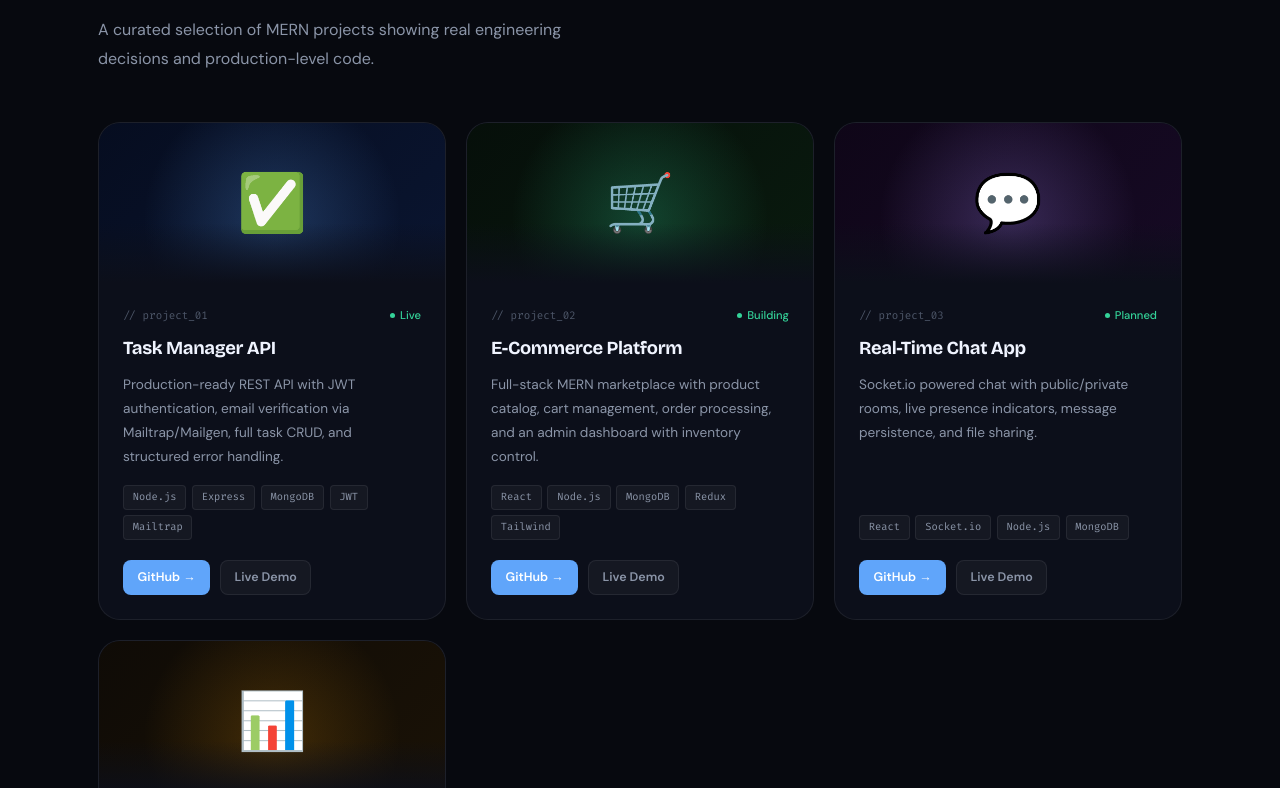
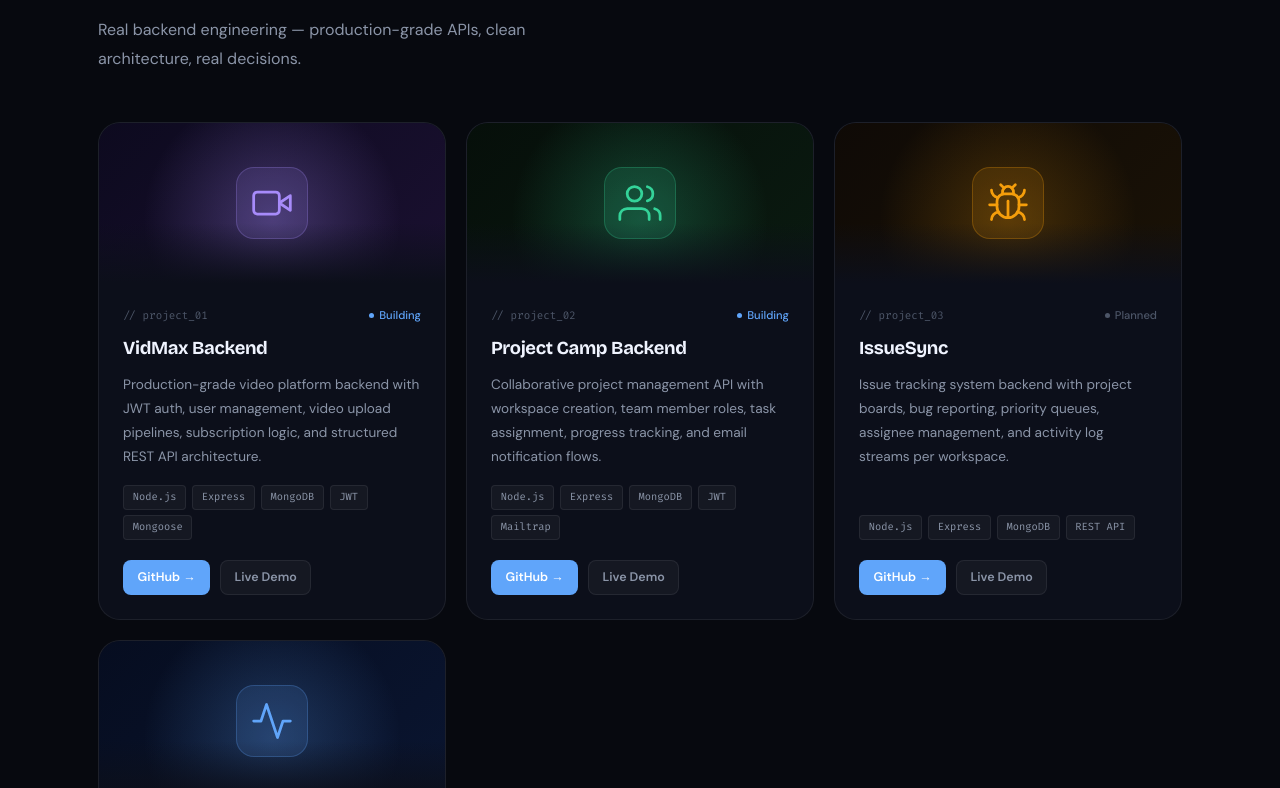
Before and after one commit to ssiddiquiii/sameed-portfolio, a React (Vite) app: page / in a window 1280 px wide. Shown: the part 3972-4760 px from the top of the page. Built offline with nearby package versions, Linux system fonts and the light colour scheme.

Commit message:
project cards updated

```diff
--- a/src/components/Projects.jsx
+++ b/src/components/Projects.jsx
@@ -1,61 +1,297 @@
-import { PROJECTS } from '../data'
+import { PROJECTS } from "../data";
+
+/* ── Project SVG Icons ─────────────────────────────────────────── */
+const VideoIcon = () => (
+  <svg
+    viewBox="0 0 24 24"
+    fill="none"
+    stroke="currentColor"
+    strokeWidth="1.5"
+    strokeLinecap="round"
+    strokeLinejoin="round"
+    width="44"
+    height="44"
+  >
+    <path d="m22 8-6 4 6 4V8z" />
+    <rect x="2" y="6" width="14" height="12" rx="2" />
+  </svg>
+);
+
+const UsersIcon = () => (
+  <svg
+    viewBox="0 0 24 24"
+    fill="none"
+    stroke="currentColor"
+    strokeWidth="1.5"
+    strokeLinecap="round"
+    strokeLinejoin="round"
+    width="44"
+    height="44"
+  >
+    <path d="M17 21v-2a4 4 0 0 0-4-4H5a4 4 0 0 0-4 4v2" />
+    <circle cx="9" cy="7" r="4" />
+    <path d="M23 21v-2a4 4 0 0 0-3-3.87" />
+    <path d="M16 3.13a4 4 0 0 1 0 7.75" />
+  </svg>
+);
+
+const BugIcon = () => (
+  <svg
+    viewBox="0 0 24 24"
+    fill="none"
+    stroke="currentColor"
+    strokeWidth="1.5"
+    strokeLinecap="round"
+    strokeLinejoin="round"
+    width="44"
+    height="44"
+  >
+    <path d="m8 2 1.88 1.88" />
+    <path d="M14.12 3.88 16 2" />
+    <path d="M9 7.13v-1a3.003 3.003 0 1 1 6 0v1" />
+    <path d="M12 20c-3.3 0-6-2.7-6-6v-3a4 4 0 0 1 4-4h4a4 4 0 0 1 4 4v3c0 3.3-2.7 6-6 6z" />
+    <path d="M12 20v-9" />
+    <path d="M6.53 9C4.6 8.8 3 7.1 3 5" />
+    <path d="M6 13H2" />
+    <path d="M3 21c0-2.1 1.7-3.9 3.8-4" />
+    <path d="M20.97 5c0 2.1-1.6 3.8-3.5 4" />
+    <path d="M22 13h-4" />
+    <path d="M17.2 17c2.1.1 3.8 1.9 3.8 4" />
+  </svg>
+);
+
+const ActivityIcon = () => (
+  <svg
+    viewBox="0 0 24 24"
+    fill="none"
+    stroke="currentColor"
+    strokeWidth="1.5"
+    strokeLinecap="round"
+    strokeLinejoin="round"
+    width="44"
+    height="44"
+  >
+    <polyline points="22 12 18 12 15 21 9 3 6 12 2 12" />
+  </svg>
+);
+
+const ICON_MAP = {
+  video: {
+    component: <VideoIcon />,
+    accent: "#a78bfa",
+    bg: "rgba(167,139,250,0.12)",
+    border: "rgba(167,139,250,0.25)",
+  },
+  users: {
+    component: <UsersIcon />,
+    accent: "#34D399",
+    bg: "rgba(52,211,153,0.12)",
+    border: "rgba(52,211,153,0.25)",
+  },
+  bug: {
+    component: <BugIcon />,
+    accent: "#F59E0B",
+    bg: "rgba(245,158,11,0.12)",
+    border: "rgba(245,158,11,0.25)",
+  },
+  activity: {
+    component: <ActivityIcon />,
+    accent: "#60A5FA",
+    bg: "rgba(96,165,250,0.12)",
+    border: "rgba(96,165,250,0.25)",
+  },
+};
 
 export default function Projects() {
   return (
-    <section id="projects" className="section" style={{ background: 'var(--bg)' }}>
+    <section
+      id="projects"
+      className="section"
+      style={{ background: "var(--bg)" }}
+    >
       <div className="container">
         <div className="reveal">
           <div className="section-eyebrow">Projects</div>
-          <h2 className="section-title">Things I've Shipped</h2>
-          <p className="section-sub">A curated selection of MERN projects showing real engineering decisions and production-level code.</p>
+          <h2 className="section-title">Things I've Built</h2>
+          <p className="section-sub">
+            Real backend engineering — production-grade APIs, clean
+            architecture, real decisions.
+          </p>
         </div>
 
-        <div style={{ display: 'grid', gridTemplateColumns: 'repeat(auto-fill,minmax(min(100%,340px),1fr))', gap: '1.25rem', marginTop: '3rem' }}>
-          {PROJECTS.map((p, i) => (
+        <div
+          style={{
+            display: "grid",
+            gridTemplateColumns:
+              "repeat(auto-fill,minmax(min(100%,340px),1fr))",
+            gap: "1.25rem",
+            marginTop: "3rem",
+          }}
+        >
+          {PROJECTS.map((p, i) => {
+            const iconKey = Object.keys(ICON_MAP)[i] || "activity";
+            const icon = ICON_MAP[iconKey];
+            return (
               <div key={p.num} className={`project-card reveal delay-${i + 1}`}>
-              {/* Header */}
+                {/* Header — SVG icon centered on gradient bg */}
                 <div className="project-header" style={p.bgStyle}>
-                <div style={{
-                  position: 'absolute', inset: 0,
+                  <div
+                    style={{
+                      position: "absolute",
+                      inset: 0,
                       background: `radial-gradient(circle at 50% 60%, ${p.glowColor}, transparent 65%)`,
-                }} />
-                <span style={{ fontSize: '3.5rem', position: 'relative', zIndex: 1 }}>{p.emoji}</span>
+                    }}
+                  />
+                  <div
+                    style={{
+                      position: "relative",
+                      zIndex: 1,
+                      width: "72px",
+                      height: "72px",
+                      borderRadius: "18px",
+                      background: icon.bg,
+                      border: `1px solid ${icon.border}`,
+                      display: "flex",
+                      alignItems: "center",
+                      justifyContent: "center",
+                      color: icon.accent,
+                    }}
+                  >
+                    {icon.component}
+                  </div>
                 </div>
 
                 {/* Body */}
-              <div style={{ padding: '1.5rem', flex: 1, display: 'flex', flexDirection: 'column' }}>
-                <div style={{ display: 'flex', alignItems: 'center', justifyContent: 'space-between', marginBottom: '0.6rem' }}>
-                  <span style={{ fontFamily: 'Fira Code, monospace', fontSize: '0.68rem', color: 'var(--text-3)' }}>{p.num}</span>
-                  <span style={{ display: 'flex', alignItems: 'center', gap: '0.3rem', fontSize: '0.7rem', fontWeight: 500, color: 'var(--accent-2)' }}>
-                    <span style={{ width: '5px', height: '5px', borderRadius: '50%', background: 'var(--accent-2)', display: 'inline-block' }} />
+                <div
+                  style={{
+                    padding: "1.5rem",
+                    flex: 1,
+                    display: "flex",
+                    flexDirection: "column",
+                  }}
+                >
+                  <div
+                    style={{
+                      display: "flex",
+                      alignItems: "center",
+                      justifyContent: "space-between",
+                      marginBottom: "0.6rem",
+                    }}
+                  >
+                    <span
+                      style={{
+                        fontFamily: "Fira Code, monospace",
+                        fontSize: "0.68rem",
+                        color: "var(--text-3)",
+                      }}
+                    >
+                      {p.num}
+                    </span>
+                    <span
+                      style={{
+                        display: "flex",
+                        alignItems: "center",
+                        gap: "0.3rem",
+                        fontSize: "0.7rem",
+                        fontWeight: 500,
+                        color:
+                          p.status === "Building"
+                            ? "var(--accent)"
+                            : p.status === "Live"
+                              ? "var(--accent-2)"
+                              : "var(--text-3)",
+                      }}
+                    >
+                      <span
+                        style={{
+                          width: "5px",
+                          height: "5px",
+                          borderRadius: "50%",
+                          background: "currentColor",
+                          display: "inline-block",
+                        }}
+                      />
                       {p.status}
                     </span>
                   </div>
 
-                <h3 style={{ fontFamily: 'Bricolage Grotesque, sans-serif', fontSize: '1.15rem', fontWeight: 700, letterSpacing: '-0.02em', marginBottom: '0.6rem', color: 'var(--text-1)' }}>
+                  <h3
+                    style={{
+                      fontFamily: "Bricolage Grotesque, sans-serif",
+                      fontSize: "1.15rem",
+                      fontWeight: 700,
+                      letterSpacing: "-0.02em",
+                      marginBottom: "0.6rem",
+                      color: "var(--text-1)",
+                    }}
+                  >
                     {p.title}
                   </h3>
-                <p style={{ fontSize: '0.85rem', color: 'var(--text-2)', lineHeight: 1.75, marginBottom: '1rem', flex: 1 }}>{p.desc}</p>
+                  <p
+                    style={{
+                      fontSize: "0.85rem",
+                      color: "var(--text-2)",
+                      lineHeight: 1.75,
+                      marginBottom: "1rem",
+                      flex: 1,
+                    }}
+                  >
+                    {p.desc}
+                  </p>
 
-                <div style={{ display: 'flex', flexWrap: 'wrap', gap: '0.35rem', marginBottom: '1.25rem' }}>
-                  {p.tags.map((t) => <span key={t} className="ptag">{t}</span>)}
+                  <div
+                    style={{
+                      display: "flex",
+                      flexWrap: "wrap",
+                      gap: "0.35rem",
+                      marginBottom: "1.25rem",
+                    }}
+                  >
+                    {p.tags.map((t) => (
+                      <span key={t} className="ptag">
+                        {t}
+                      </span>
+                    ))}
                   </div>
 
-                <div style={{ display: 'flex', gap: '0.6rem' }}>
-                  <a href={p.github} target="_blank" rel="noreferrer" className="plink primary">GitHub →</a>
-                  <a href={p.live}   target="_blank" rel="noreferrer" className="plink">Live Demo</a>
+                  <div style={{ display: "flex", gap: "0.6rem" }}>
+                    <a
+                      href={p.github}
+                      target="_blank"
+                      rel="noreferrer"
+                      className="plink primary"
+                    >
+                      GitHub →
+                    </a>
+                    <a
+                      href={p.live}
+                      target="_blank"
+                      rel="noreferrer"
+                      className="plink"
+                    >
+                      Live Demo
+                    </a>
                   </div>
                 </div>
               </div>
-          ))}
+            );
+          })}
         </div>
 
-        <div className="reveal" style={{ textAlign: 'center', marginTop: '2.5rem' }}>
-          <a href="https://github.com/ssiddiquiii" target="_blank" rel="noreferrer" className="cta-secondary">
+        <div
+          className="reveal"
+          style={{ textAlign: "center", marginTop: "2.5rem" }}
+        >
+          <a
+            href="https://github.com/ssiddiquiii"
+            target="_blank"
+            rel="noreferrer"
+            className="cta-secondary"
+          >
             View All on GitHub →
           </a>
         </div>
       </div>
     </section>
-  )
+  );
 }
--- a/src/data/index.js
+++ b/src/data/index.js
@@ -77,50 +77,50 @@ export const SERVICES = [
 
 export const PROJECTS = [
   {
-    emoji: '✅',
-    bgStyle: { background: 'linear-gradient(135deg,#060d20,#0a1530)' },
-    glowColor: 'rgba(96,165,250,0.25)',
+    emoji: '🎬',
+    bgStyle: { background: 'linear-gradient(135deg,#0d0a1f,#1a1030)' },
+    glowColor: 'rgba(167,139,250,0.3)',
     num: '// project_01',
-    title: 'Task Manager API',
-    status: 'Live',
-    desc: 'Production-ready REST API with JWT authentication, email verification via Mailtrap/Mailgen, full task CRUD, and structured error handling.',
+    title: 'VidMax Backend',
+    status: 'Building',
+    desc: 'Production-grade video platform backend with JWT auth, user management, video upload pipelines, subscription logic, and structured REST API architecture.',
+    tags: ['Node.js', 'Express', 'MongoDB', 'JWT', 'Mongoose'],
+    github: 'https://github.com/ssiddiquiii',
+    live: '#',
+  },
+  {
+    emoji: '🏕️',
+    bgStyle: { background: 'linear-gradient(135deg,#060f0a,#0a1a10)' },
+    glowColor: 'rgba(52,211,153,0.25)',
+    num: '// project_02',
+    title: 'Project Camp Backend',
+    status: 'Building',
+    desc: 'Collaborative project management API with workspace creation, team member roles, task assignment, progress tracking, and email notification flows.',
     tags: ['Node.js', 'Express', 'MongoDB', 'JWT', 'Mailtrap'],
     github: 'https://github.com/ssiddiquiii',
     live: '#',
   },
   {
-    emoji: '🛒',
-    bgStyle: { background: 'linear-gradient(135deg,#060f0a,#091a0e)' },
-    glowColor: 'rgba(52,211,153,0.25)',
-    num: '// project_02',
-    title: 'E-Commerce Platform',
-    status: 'Building',
-    desc: 'Full-stack MERN marketplace with product catalog, cart management, order processing, and an admin dashboard with inventory control.',
-    tags: ['React', 'Node.js', 'MongoDB', 'Redux', 'Tailwind'],
+    emoji: '🐛',
+    bgStyle: { background: 'linear-gradient(135deg,#0f0a06,#1a1206)' },
+    glowColor: 'rgba(245,158,11,0.22)',
+    num: '// project_03',
+    title: 'IssueSync',
+    status: 'Planned',
+    desc: 'Issue tracking system backend with project boards, bug reporting, priority queues, assignee management, and activity log streams per workspace.',
+    tags: ['Node.js', 'Express', 'MongoDB', 'REST API'],
     github: 'https://github.com/ssiddiquiii',
     live: '#',
   },
   {
-    emoji: '💬',
-    bgStyle: { background: 'linear-gradient(135deg,#0f0618,#160a24)' },
-    glowColor: 'rgba(167,139,250,0.25)',
-    num: '// project_03',
-    title: 'Real-Time Chat App',
+    emoji: '📍',
+    bgStyle: { background: 'linear-gradient(135deg,#060d20,#0a1530)' },
+    glowColor: 'rgba(96,165,250,0.25)',
+    num: '// project_04',
+    title: 'TrackingHub',
     status: 'Planned',
-    desc: 'Socket.io powered chat with public/private rooms, live presence indicators, message persistence, and file sharing.',
-    tags: ['React', 'Socket.io', 'Node.js', 'MongoDB'],
-    github: 'https://github.com/ssiddiquiii',
-    live: '#',
-  },
-  {
-    emoji: '📊',
-    bgStyle: { background: 'linear-gradient(135deg,#0f0b06,#1a1206)' },
-    glowColor: 'rgba(245,158,11,0.2)',
-    num: '// project_04',
-    title: 'Analytics Dashboard',
-    status: 'Planned',
-    desc: 'Data visualization dashboard with real-time metrics, interactive Chart.js charts, filterable tables, and CSV export.',
-    tags: ['React', 'Chart.js', 'Node.js', 'REST API'],
+    desc: 'Real-time application monitoring backend — tracking user activity, session events, error logs, and performance metrics via structured REST endpoints.',
+    tags: ['Node.js', 'Express', 'MongoDB', 'Mongoose'],
     github: 'https://github.com/ssiddiquiii',
     live: '#',
   },
```
Lines whose indentation alone changed are shown as unchanged.
